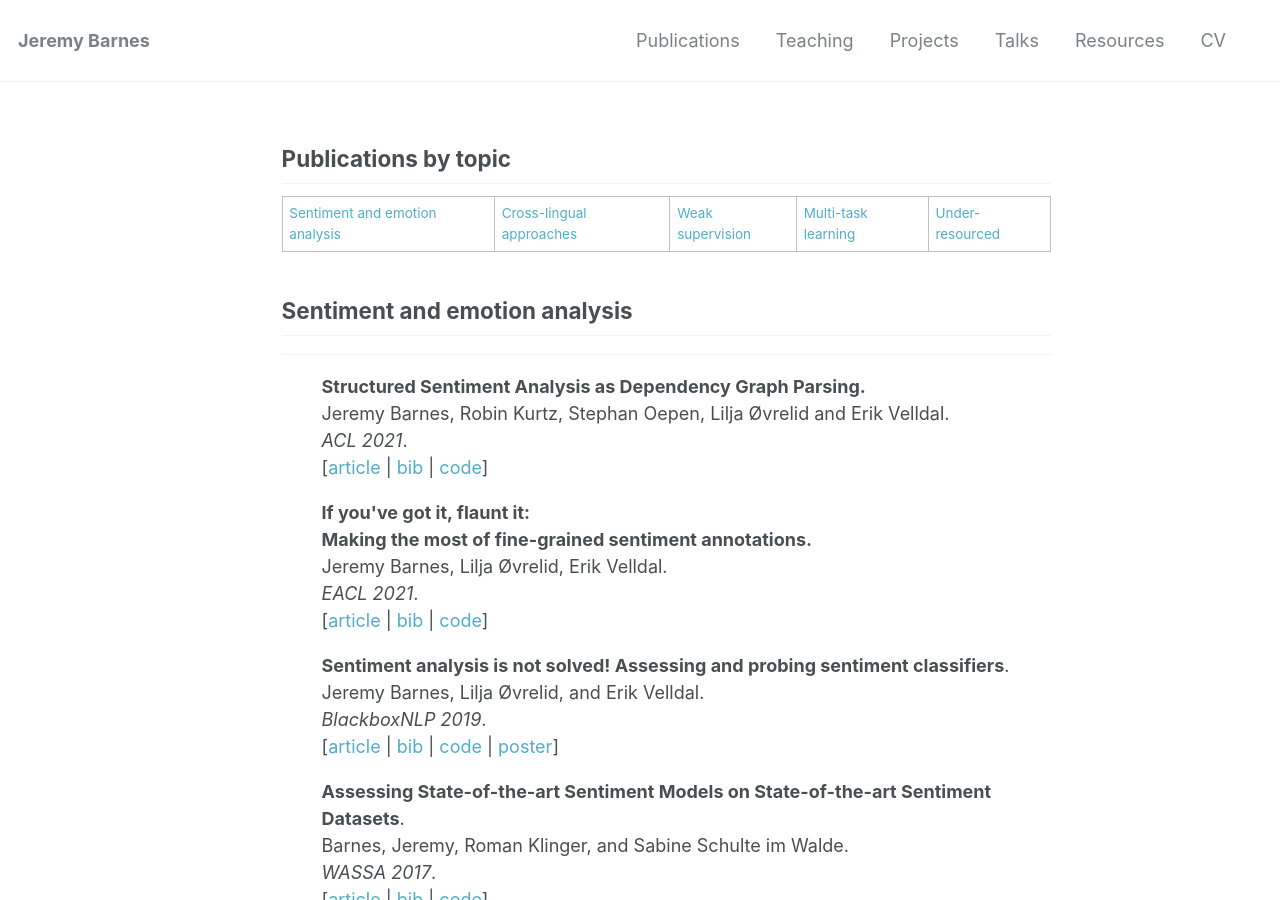
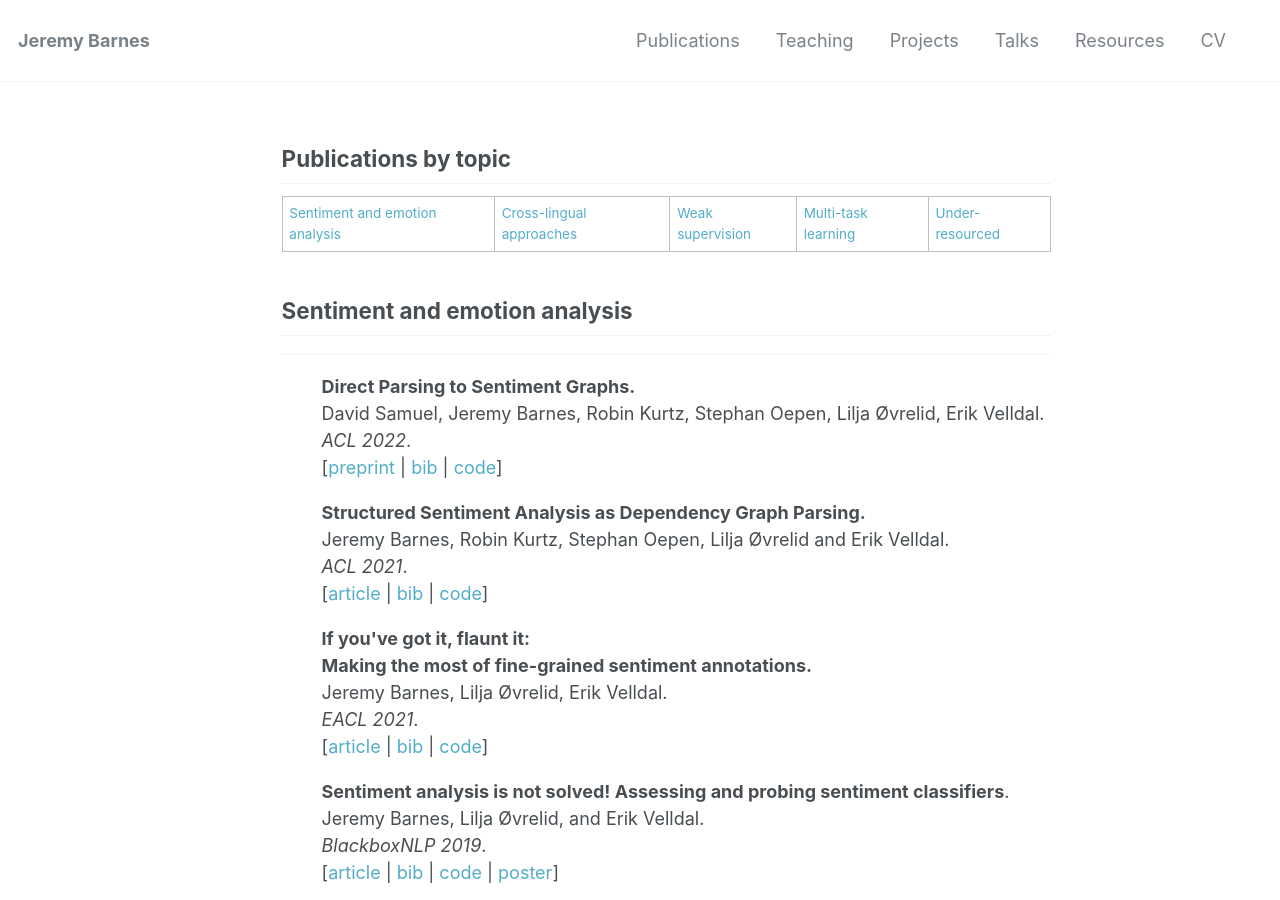
Before and after one commit to jerbarnes/jerbarnes.github.io, a Jekyll site: the page built from publications/index.html, in a window 1280 px wide and 900 px high. Built offline with Jekyll 4.4.1, drawn with Linux system fonts in a browser that asks for light colours.

Commit message:
added acl 2022 article

```diff
--- a/publications/index.html
+++ b/publications/index.html
@@ -21,6 +21,16 @@ title: Selected Publications
 
     <h2 id="sentiment"> Sentiment and emotion analysis </h2><hr style="color:black">
 
+
+
+<ul>
+        <strong>
+            Direct Parsing to Sentiment Graphs.
+        </strong><br>
+        David Samuel, Jeremy Barnes, Robin Kurtz, Stephan Oepen, Lilja Øvrelid, Erik Velldal.<br>
+        <i>ACL 2022</i>.<br>
+        [<a href="https://openreview.net/forum?id=3kKspQxVa38">preprint</a> | <a href="">bib</a> | <a href="https://github.com/jerbarnes/direct_parsing_to_sent_graph">code</a>]
+</ul>
 
 <ul>
         <strong>
```
